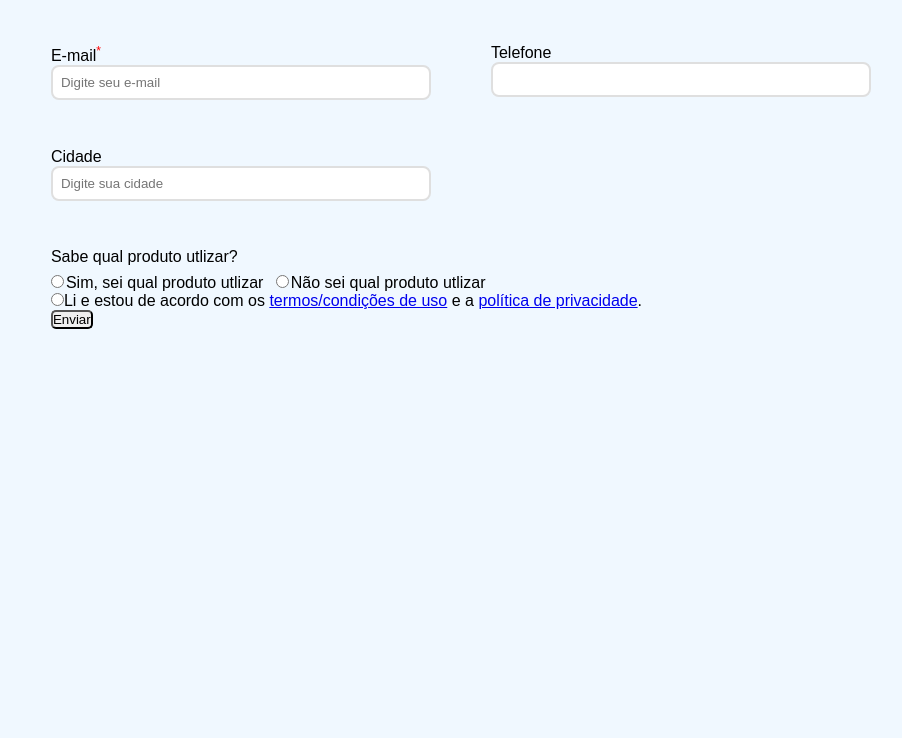
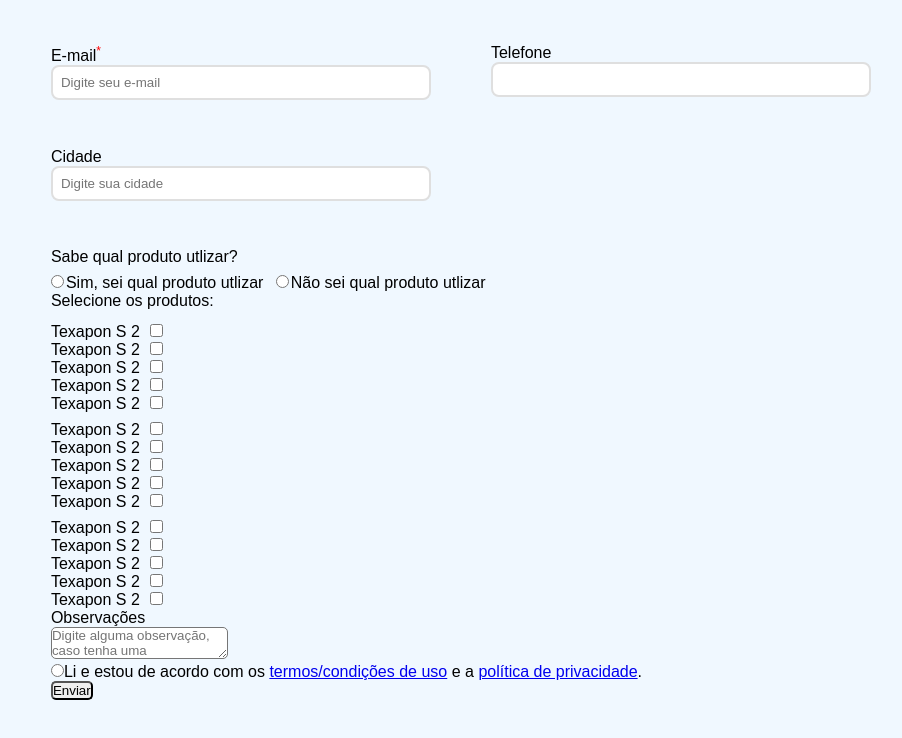
Before and after one commit to agtoliv/AugustoOliveira-PS-BASF, a plain HTML site: page front-end/index.html in a window 1280 px wide. Shown: the part 172-910 px from the top of the page, without its empty margins (213-1115 px from the left). Before the commit the page ends 800 px from the top, so only its background shows below. Drawn offline with Linux system fonts and the light colour scheme; a web font is replaced by a local one.

Commit message:
style: estilizando as colunas dos produtos

```diff
--- a/front-end/index.html
+++ b/front-end/index.html
@@ -58,7 +58,7 @@
                         </div>
                     </div>
                                                 <!--style="display: none;">-->
-                    <fieldset id="productFieldset" style="display: none;">
+                    <fieldset id="productFieldset" >
                         <p>Selecione os produtos:</p>
                         <div class="products">
                             <div class="bigColumn">
```
